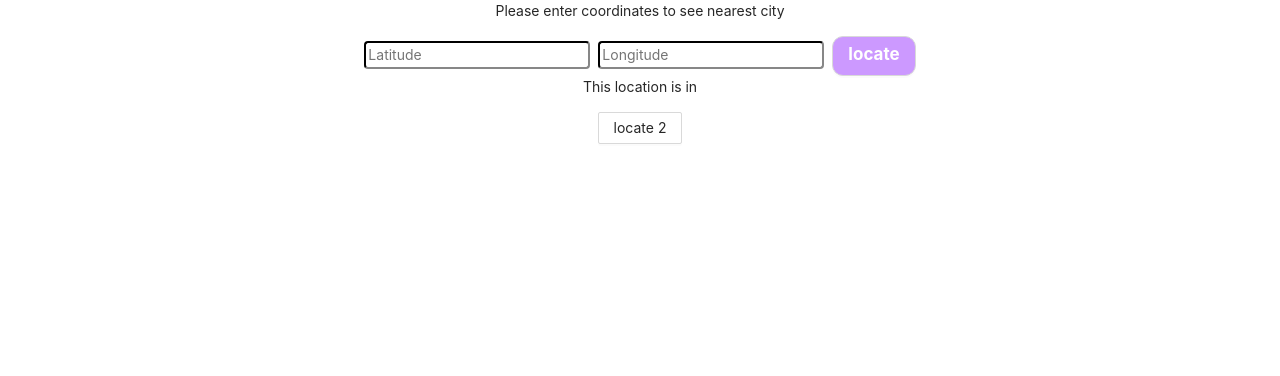
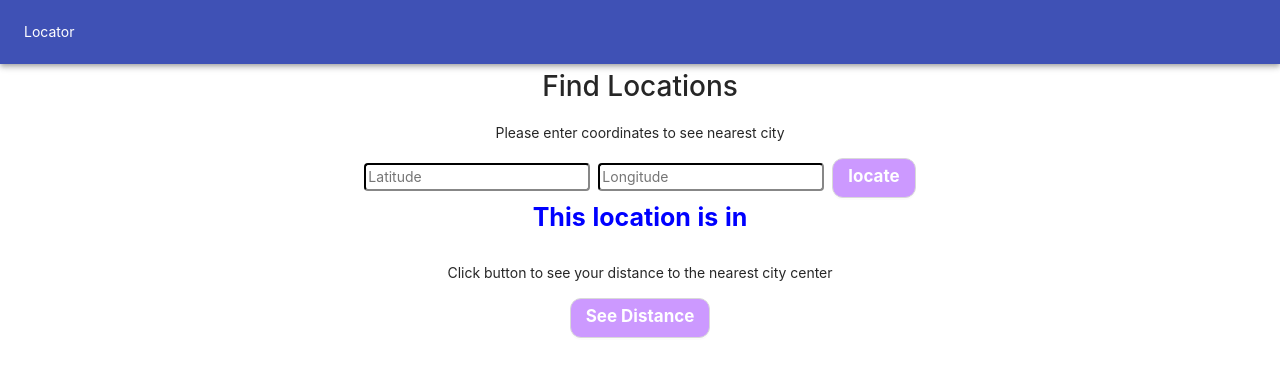
Before and after one commit to EzgiiiY/CS458P3, a React (Create React App) app in the folder project3/: page / in a window 1280 px wide. Shown: the top 376 px of the page. Built offline with nearby package versions, Linux system fonts and the light colour scheme; what react-geocode would draw is missing.

Commit message:
Ui minor chages

```diff
--- a/project3/src/App.js
+++ b/project3/src/App.js
@@ -5,9 +5,12 @@ import GeoLocator from './GeoLocator';
 import Header from './Header';
 
 
+
 function App() {
   return (
     <div className="App">
+
+      <Header> </Header>
       <CityLocator>
 
       </CityLocator>
--- a/project3/src/CityLocator.js
+++ b/project3/src/CityLocator.js
@@ -1,5 +1,6 @@
 import React, { Component } from 'react';
 import { Card, Button,Input } from 'antd';
+
 import 'antd/dist/antd.css';
 import '../src/App.css';
 import Header from './Header';
@@ -76,7 +77,6 @@ class CityLocator extends Component {
 
     render(){
         return <div>
-
             <p>Please enter coordinates to see nearest city</p>
             <input
                 className="latitude"
@@ -99,11 +99,11 @@ class CityLocator extends Component {
             >
 
             </input>
-            {!this.state.validLong && <p className="error-long">hello</p>}
+            {!this.state.validLong && <p className="error-long" style= {{color:"orange", fontWeight:"bold"}}>hello</p>}
             <CityLocatorButton className="locate-city" buttonValue="locate" buttonAction={this.locateCity}>
 
             </CityLocatorButton>
-            <p className="result-text">{`This location is in ${this.state.city}`}</p>
+            <p className="result-text" style= {{color:"blue", fontWeight:"bold", fontSize : "25px"}} >{ `This location is in ${this.state.city}`}</p>
         </div>
     }
 }
--- a/project3/src/GeoLocator.js
+++ b/project3/src/GeoLocator.js
@@ -94,7 +94,8 @@ class GeoLocator extends Component {
     render() {
         return(
             <div>
-                <GeoLocatorButton className="geo-locate" buttonValue="locate 2" buttonAction={this.locate}>
+                <p>Click button to see your distance to the nearest city center </p>
+                <GeoLocatorButton className="geo-locate" buttonValue="See Distance" buttonAction={this.locate}>
 
                 </GeoLocatorButton>
             </div>
--- a/project3/src/GeoLocatorButton.js
+++ b/project3/src/GeoLocatorButton.js
@@ -3,9 +3,19 @@ import { Button } from 'antd';
 import 'antd/dist/antd.css';
 
 const GeoLocatorButton = ({ buttonValue,buttonAction }) => (
-    <Button className="button-container" onClick={() => buttonAction()}>
+    <Button className="button-container" style={styles.geoLocatorButton}onClick={() => buttonAction()}>
       <p className="button-value">{buttonValue} </p>
     </Button>
   );
-
+  let styles = {
+    geoLocatorButton: {
+      minHeight: "40px",
+      fontWeight: "bold",
+      fontSize: "17px",
+      borderRadius: "11px",
+      backgroundColor: "#CC99FF",
+      color: "#fff",
+      marginRight: "25"
+    }
+  }
 export default GeoLocatorButton;
--- a/project3/src/Header.js
+++ b/project3/src/Header.js
@@ -3,12 +3,13 @@ import React from "react";
 
 export default function Header() {
   const displayDesktop = () => {
-    return <Toolbar>Hi From Desktop Header</Toolbar>;
+    return <Toolbar>Locator</Toolbar>;
   };
 
   return (
     <header>
-      <AppBar>{displayDesktop()}</AppBar>
+      <AppBar position="static">{displayDesktop()}</AppBar>
+          <h1>Find Locations</h1>
     </header>
   );
 }
```
